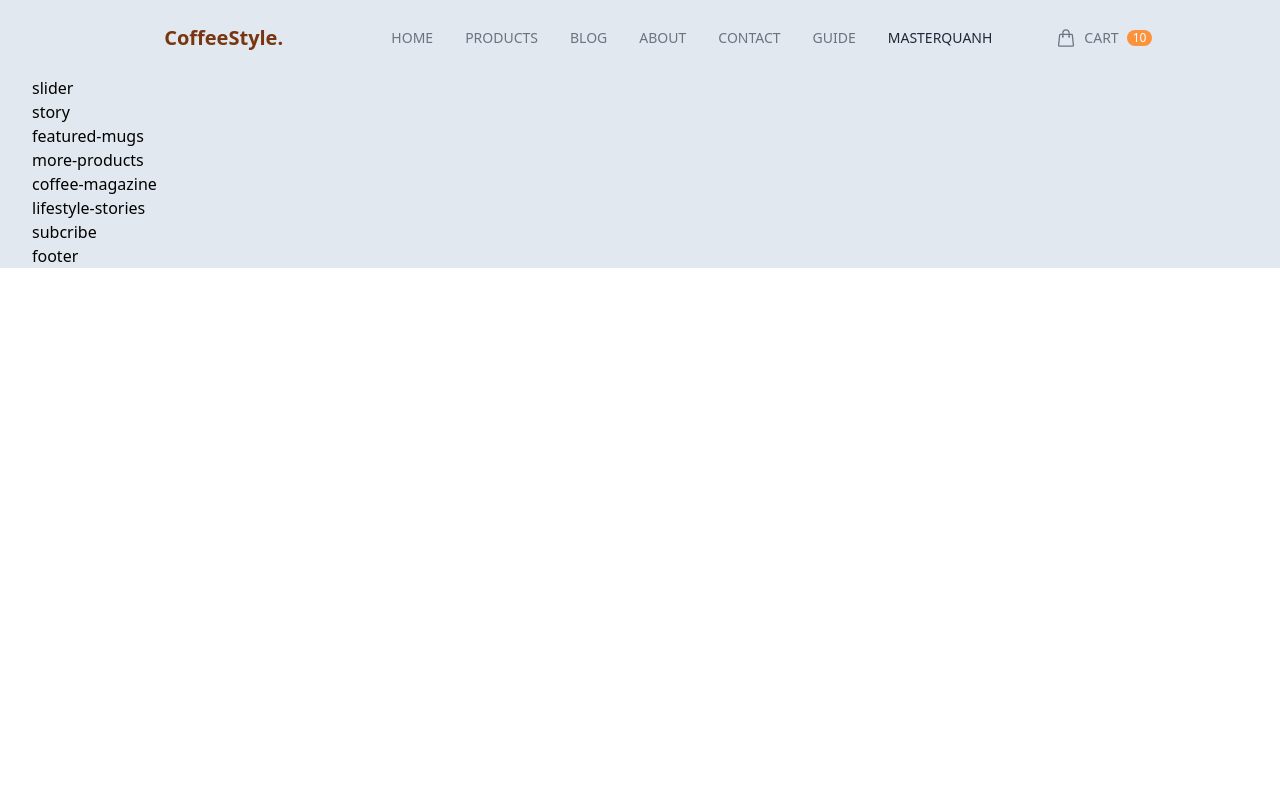
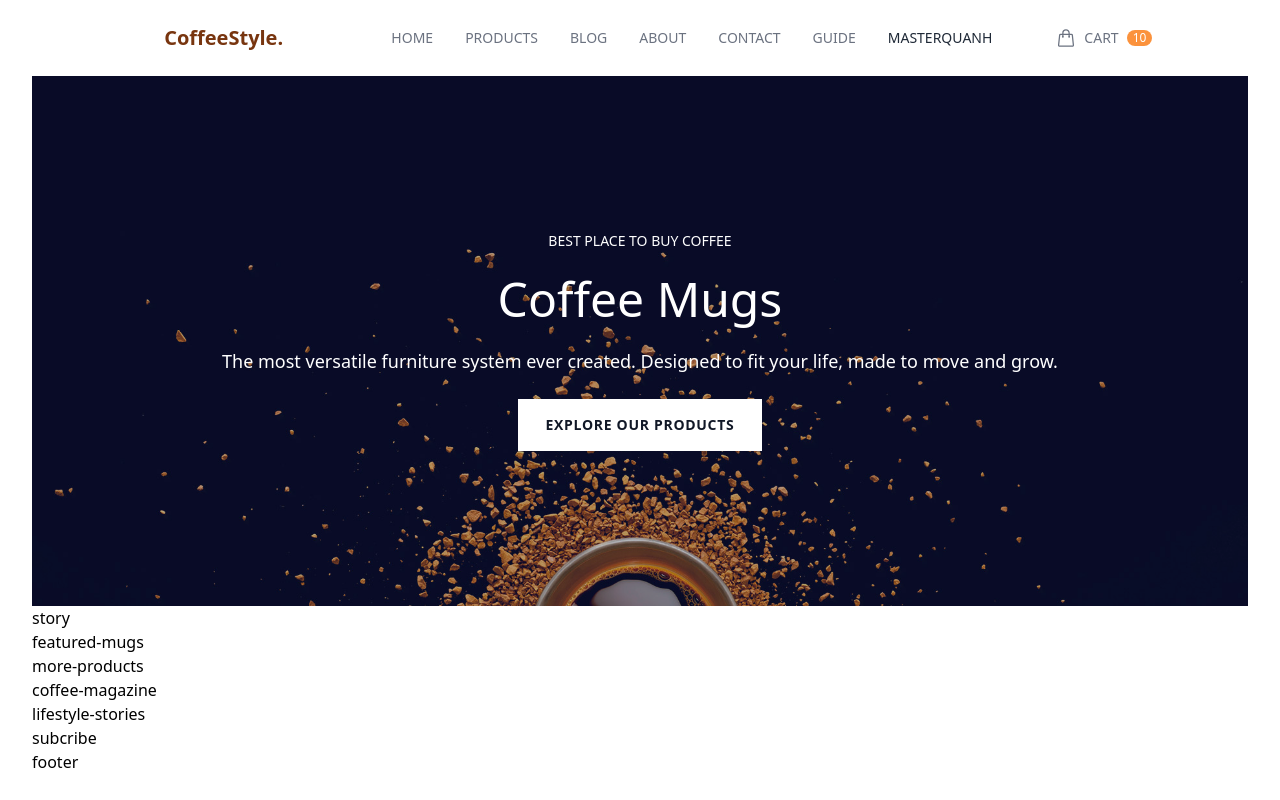
Before and after one commit to GODKEYSS/tailwindcss-coffee-style, a website: page tailwindcss/src/index.html in a window 1280 px wide. Drawn offline with Linux system fonts and the light colour scheme.

Commit message:
add_slider

```diff
--- a/tailwindcss/src/index.html
+++ b/tailwindcss/src/index.html
@@ -6,12 +6,13 @@
     <meta name="viewport" content="width=device-width, initial-scale=1.0">
     <title>Love Coffee</title>
     <link rel="icon" href="./img/favicon/logo-cafe-vector-71.jpg"  sizes="16x16">
+    <link rel="stylesheet" href="img/5be96251aaba7a58aaecdfba_Header-Pic.jpg">
     <link rel="stylesheet" href="output.css" type="text/css">
 </head>
 
 <body>
     <div class="root">
-        <div class="content-wrapper font-sans max-w-screen-2xl text-base mx-auto px-8 bg-slate-200">
+        <div class="content-wrapper font-sans max-w-screen-2xl text-base mx-auto px-8">
             <header class="p-6 mx-auto">
                 <nav class="flex flex-row justify-between items-center relative">
                     <div class="logo basis-2/6 text-center text-xl text-amber-900 font-semibold cursor-pointer">
@@ -68,9 +69,22 @@
                 </nav>
             </header>
             <main>
-                <div class="slider">
-                    slider
+                <div class="slider h-[530px] bg-[url('./img/slider.jpg')] bg-cover bg-no-repeat bg-bottom">
+                <div class = "w-full h-full flex items-center justify-center bg-gray-900 bg-opacity-30">
+                    <div class = "mx-16 text-white text-center">
+                        <div class = "uppercase text-sm mb-6">Best place to buy coffee</div>
+                        <div class = "font-medium text-5xl mb-6">Coffee Mugs</div>
+                        <div class = "font-medium text-lg mb-6">The most versatile furniture system ever created. Designed to fit your life, made to move and grow.</div>
+                        <div class = "flex justify-center">
+                            <div class = "uppercase bg-white text-gray-900 w-max tracking-wider py-4 px-7 text-sm font-semibold  cursor-pointer hover:bg-opacity-95">
+                                Explore Our Products
+                            </div>
+                        </div>
+                    </div>
                 </div>
+
+
+                </div> <!-- End slider-->
                 <div class="story">
                     story
                 </div>
--- a/tailwindcss/tailwind.config.js
+++ b/tailwindcss/tailwind.config.js
@@ -11,6 +11,9 @@ module.exports = {
       },
       animation: {
         wiggle: 'slideDown .4s ease-in-out',
+      },
+      backgroundImage: {
+        'slider-bg': "url('./img/slider.jpg')"
       }
     },
   },
```
Also changed, not shown: tailwindcss/src/img/slider.jpg (added), tailwindcss/src/output.css.
